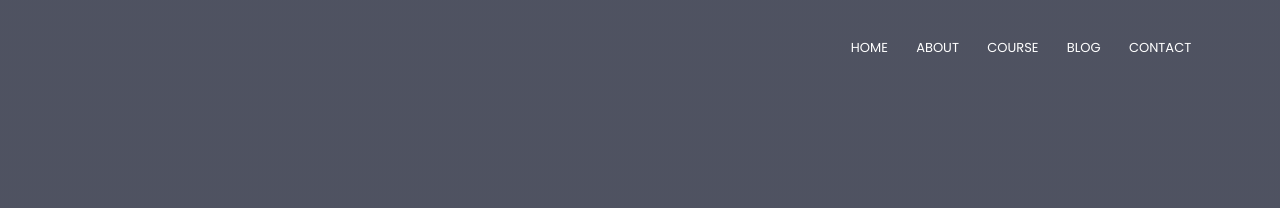
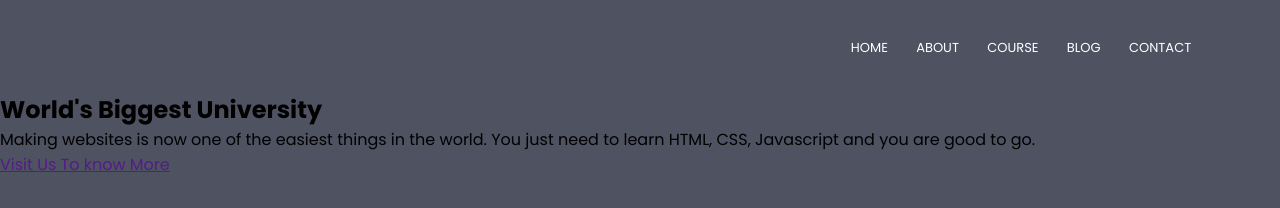
Before and after one commit to raulvillalobosjr/MulitPageResponsiveWebsite, a plain HTML site: page index.html in a window 1280 px wide. Drawn offline with Linux system fonts and the light colour scheme.

Commit message:
Update index.html

```diff
--- a/index.html
+++ b/index.html
@@ -21,6 +21,11 @@
 				</ul>
 			</div>
 		</nav>
+		<div class="text-box">
+			<h1>World's Biggest University</h1>
+			<p>Making websites is now one of the easiest things in the world. You just need to learn HTML, CSS, Javascript and you are good to go.</p>
+			<a href="">Visit Us To know More
+		</div>
 	</section>
 </body>
 </html>
```
